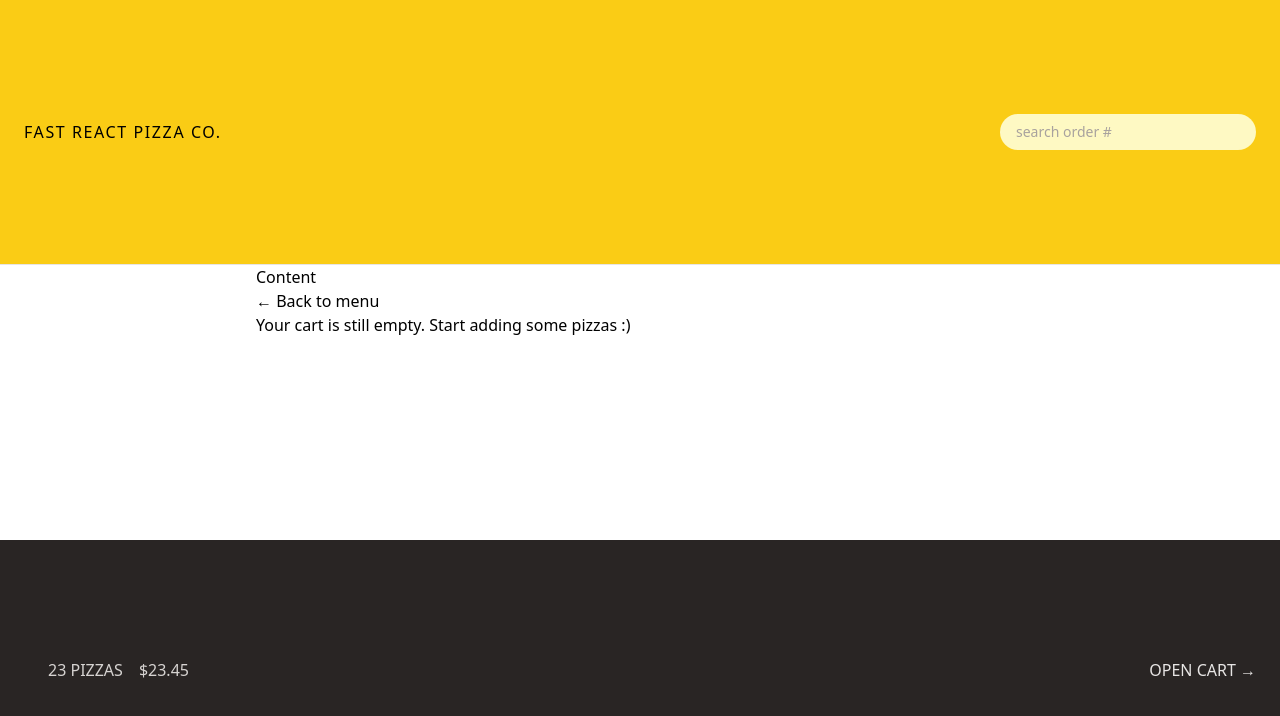
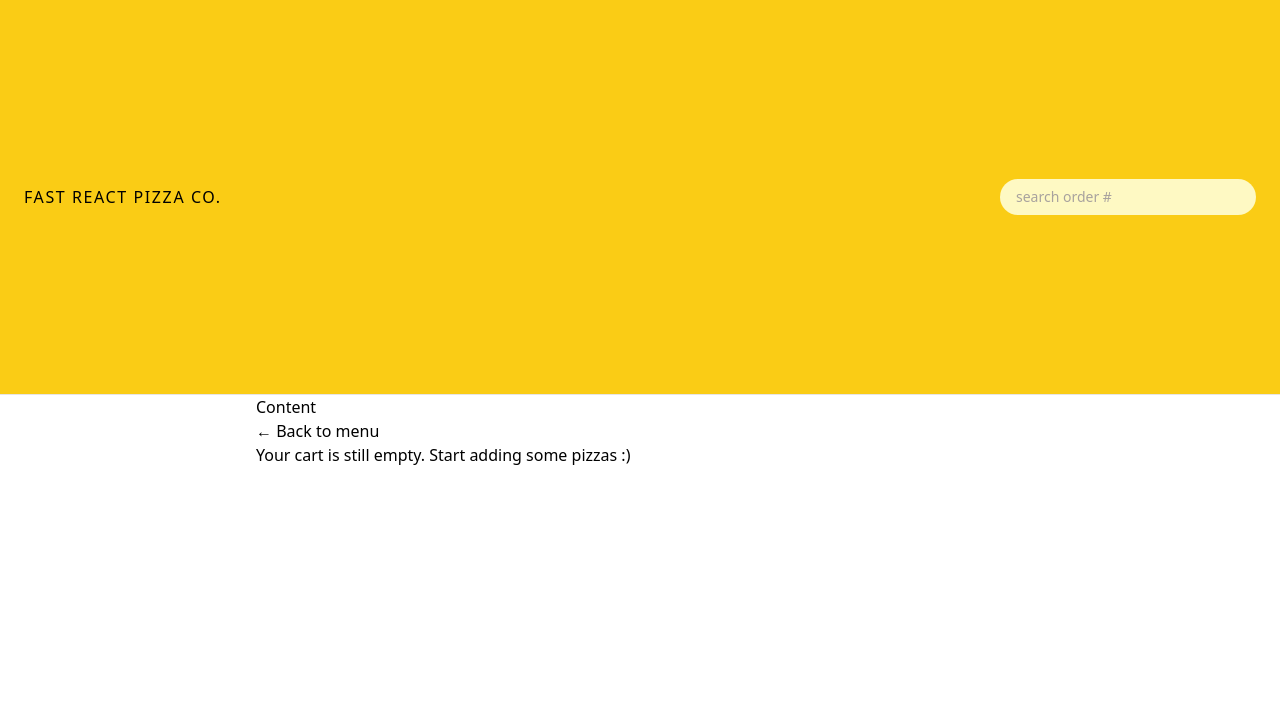
Before and after one commit to adelana107/React-Router-With-Data-Loading-, a React (Vite) app: page /order/new in a window 1280 px wide. Shown: the top 716 px of the page. Built offline with nearby package versions, Linux system fonts and the light colour scheme.

Commit message:
Building the Cart Overview With Redux Selectors

```diff
--- a/src/features/cart/CartOverview.jsx
+++ b/src/features/cart/CartOverview.jsx
@@ -1,11 +1,18 @@
 import { Link } from 'react-router-dom';
+import { useSelector } from 'react-redux';
+import { getTotalCartPrice, getTotalCartQuantity } from '../cart/cartSlice';
 
 function CartOverview() {
+  const totalCartQuantity = useSelector(getTotalCartQuantity);
+  const totalCartPrice = useSelector(getTotalCartPrice);
+
+  if (!totalCartQuantity) return null;
+
   return (
-    <div className="flex items-center justify-between bg-stone-800 p-4 px-4 py-4 text-sm uppercase text-stone-200 sm:space-x-6 sm:px-6 md:text-base">
+    <div className="flex items-center justify-between bg-stone-800 p-4 text-sm uppercase text-stone-200 sm:space-x-6 sm:px-6 md:text-base">
       <p className="space-x-4 text-stone-300 sm:px-6 md:text-base">
-        <span>23 pizzas</span>
-        <span>$23.45</span>
+        <span>{totalCartQuantity} pizzas</span>
+        <span>${totalCartPrice.toFixed(2)}</span>
       </p>
       <Link to="/cart" className="cart-link">
         Open cart &rarr;
--- a/src/features/cart/cartSlice.js
+++ b/src/features/cart/cartSlice.js
@@ -2,16 +2,6 @@ import { createSlice } from '@reduxjs/toolkit';
 
 const initialState = {
   cart: [],
-
-  // cart: [
-  //   {
-  //     pizzaId: 12,
-  //     name: 'Mediterranean',
-  //     quantity: 2,
-  //     unitPrice: 16,
-  //     totalPrice: 32,
-  //   },
-  // ],
 };
 
 const cartSlice = createSlice({
@@ -19,28 +9,27 @@ const cartSlice = createSlice({
   initialState,
   reducers: {
     addItem(state, action) {
-      // payload = newItem
       state.cart.push(action.payload);
     },
     deleteItem(state, action) {
-      // payload = pizzaId
       state.cart = state.cart.filter((item) => item.pizzaId !== action.payload);
     },
     increaseItemQuantity(state, action) {
-      // payload = pizzaId
       const item = state.cart.find((item) => item.pizzaId === action.payload);
-
-      item.quantity++;
-      item.totalPrice = item.quantity * item.unitPrice;
+      if (item) {
+        item.quantity++;
+        item.totalPrice = item.quantity * item.unitPrice;
+      }
     },
     decreaseItemQuantity(state, action) {
-      // payload = pizzaId
       const item = state.cart.find((item) => item.pizzaId === action.payload);
-
-      item.quantity--;
-      item.totalPrice = item.quantity * item.unitPrice;
-
-      if (item.quantity === 0) cartSlice.caseReducers.deleteItem(state, action);
+      if (item) {
+        item.quantity--;
+        item.totalPrice = item.quantity * item.unitPrice;
+        if (item.quantity === 0) {
+          cartSlice.caseReducers.deleteItem(state, action);
+        }
+      }
     },
     clearCart(state) {
       state.cart = [];
@@ -56,8 +45,6 @@ export const {
   clearCart,
 } = cartSlice.actions;
 
-export default cartSlice.reducer;
-
 export const getCart = (state) => state.cart.cart;
 
 export const getTotalCartQuantity = (state) =>
@@ -69,4 +56,4 @@ export const getTotalCartPrice = (state) =>
 export const getCurrentQuantityById = (id) => (state) =>
   state.cart.cart.find((item) => item.pizzaId === id)?.quantity ?? 0;
 
-// 'reselect'
+export default cartSlice.reducer;
```
